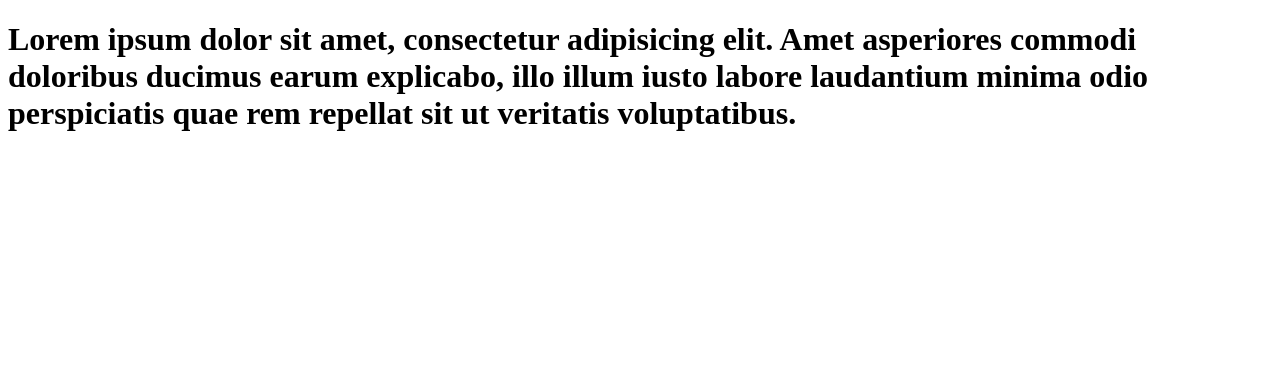
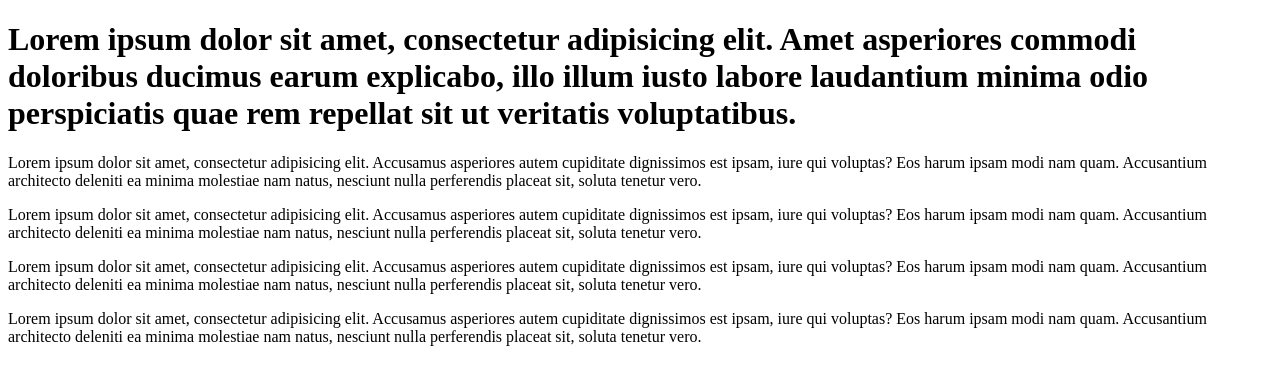
Before and after one commit to EkaPulbere/Learn-it-git, a plain HTML site: page index.html in a window 1280 px wide. Drawn offline with Linux system fonts and the light colour scheme.

Commit message:
s-a adaugat citeva paragrafe

```diff
--- a/index.html
+++ b/index.html
@@ -7,5 +7,18 @@
 <body>
 <h1>Lorem ipsum dolor sit amet, consectetur adipisicing elit. Amet asperiores commodi doloribus ducimus earum explicabo,
     illo illum iusto labore laudantium minima odio perspiciatis quae rem repellat sit ut veritatis voluptatibus.</h1>
+
+<p>Lorem ipsum dolor sit amet, consectetur adipisicing elit. Accusamus asperiores autem cupiditate dignissimos est
+    ipsam, iure qui voluptas? Eos harum ipsam modi nam quam. Accusantium architecto deleniti ea minima molestiae nam
+    natus, nesciunt nulla perferendis placeat sit, soluta tenetur vero.</p>
+<p>Lorem ipsum dolor sit amet, consectetur adipisicing elit. Accusamus asperiores autem cupiditate dignissimos est
+    ipsam, iure qui voluptas? Eos harum ipsam modi nam quam. Accusantium architecto deleniti ea minima molestiae nam
+    natus, nesciunt nulla perferendis placeat sit, soluta tenetur vero.</p>
+<p>Lorem ipsum dolor sit amet, consectetur adipisicing elit. Accusamus asperiores autem cupiditate dignissimos est
+    ipsam, iure qui voluptas? Eos harum ipsam modi nam quam. Accusantium architecto deleniti ea minima molestiae nam
+    natus, nesciunt nulla perferendis placeat sit, soluta tenetur vero.</p>
+<p>Lorem ipsum dolor sit amet, consectetur adipisicing elit. Accusamus asperiores autem cupiditate dignissimos est
+    ipsam, iure qui voluptas? Eos harum ipsam modi nam quam. Accusantium architecto deleniti ea minima molestiae nam
+    natus, nesciunt nulla perferendis placeat sit, soluta tenetur vero.</p>
 </body>
 </html>
```
